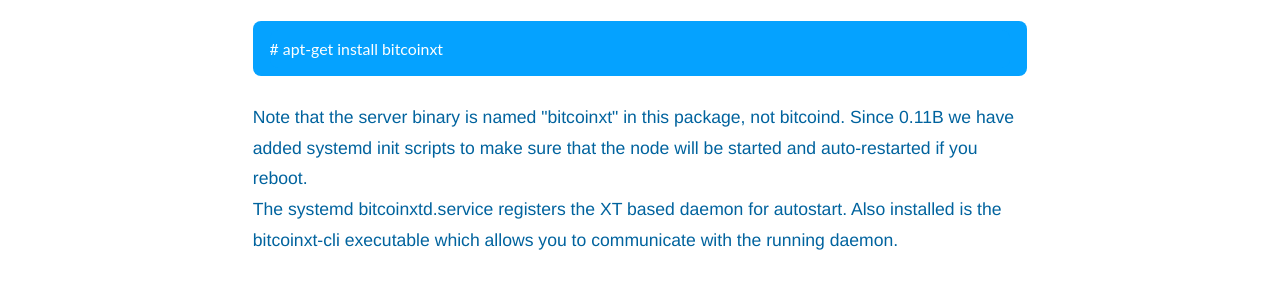
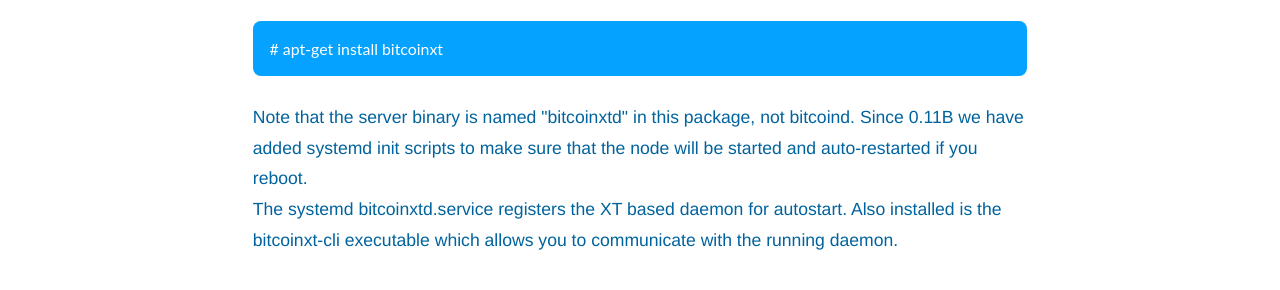
Before and after one commit to bitcoinxt/website, a Jekyll site: the page built from apt.html, in a window 1280 px wide and 900 px high, scrolled down 1368 px. Shown: the part 322-612 px from the top of the window. Built offline with Jekyll 4.4.1, drawn with Linux system fonts in a browser that asks for light colours; nearby versions of some CDN libraries.

```diff
--- a/apt.html
+++ b/apt.html
@@ -68,7 +68,7 @@ EOF</code></pre>
 
         <pre><code># apt-get install bitcoinxt</code></pre>
 
-        <p>Note that the server binary is named "bitcoinxt" in this package, not bitcoind.
+        <p>Note that the server binary is named "bitcoinxtd" in this package, not bitcoind.
         Since 0.11B we have added systemd init scripts to make sure that the node will be
         started and auto-restarted if you reboot.</br>
         The systemd bitcoinxtd.service registers the XT based daemon for autostart. Also
```
Also changed, not shown: _layouts/index-page-ru.html (+4 -3 lines), _layouts/index-page.html (+4 -3 lines).
